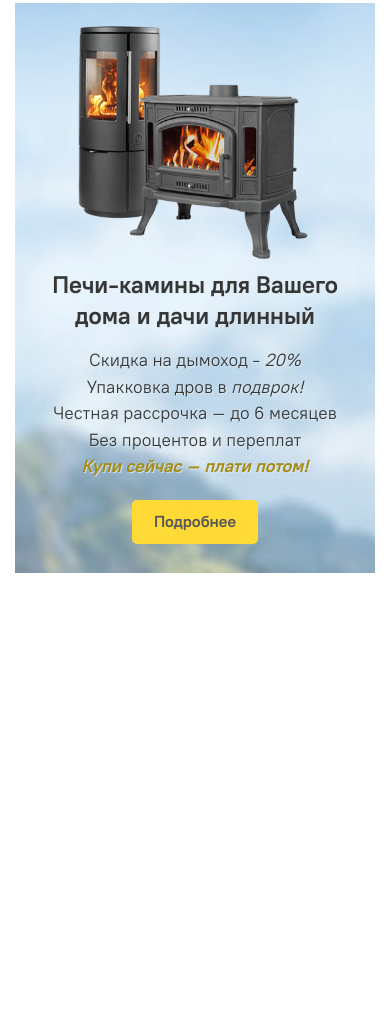
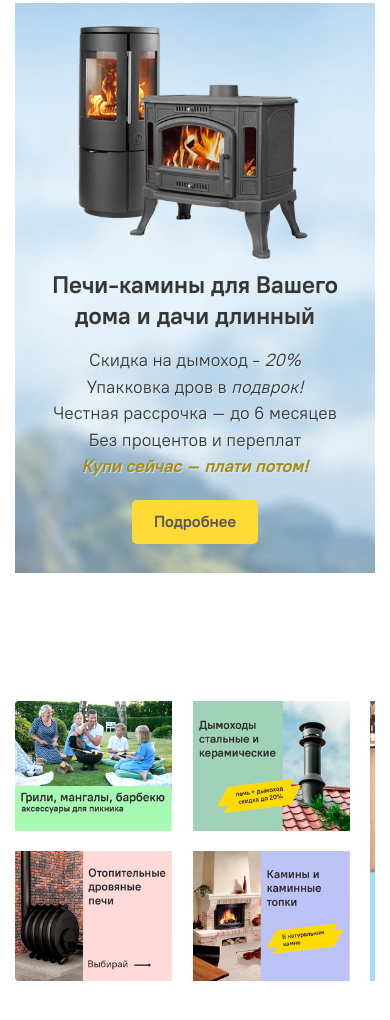
Before and after one commit to voland700/_teplo-marin, a website: page app/index.html in a window 390 px wide. Shown: the part 188-1208 px from the top of the page. Drawn offline with nearby package versions, Linux system fonts and the light colour scheme; files that its build step writes are made by us from their sources; files whose address does not match are found by name.

Commit message:
add Banners

```diff
--- a/app/index.html
+++ b/app/index.html
@@ -148,11 +148,6 @@
                 </div>
             </section>
 
-
-
-
-
-
             <section class="swiper-slide slide">
                 <div class="slider_background"
                     style="background-image: url(/images/src/slider/bg_image_4.jpg); opacity: .5;"
@@ -258,7 +253,17 @@
         <div class="swiper-btn-next"><span class="icon-chevron-right-regular"></span></div>
     </div>
 </div>
-
+<div class="banners_overflow">
+    <div class="banners_wrap">
+        <div class="banner_item banner_1"><a href="#" class="banner_link"><img src="/images/src/banners/lite_250.jpg" alt="banner" class="banner_img"></a></div>
+        <div class="banner_item banner_2"><a href="#" class="banner_link"><img src="/images/src/banners/baner_bania.jpg" alt="banner" class="banner_img big"></a></div>
+        <div class="banner_item banner_3"><a href="#" class="banner_link"><img src="/images/src/banners/grili.jpg" alt="banner" class="banner_img"></a></div>
+        <div class="banner_item banner_4"><a href="#" class="banner_link"><img src="/images/src/banners/xhemny.jpg" alt="banner" class="banner_img"></a></div>
+        <div class="banner_item banner_5"><a href="#" class="banner_link"><img src="/images/src/banners/otopit_250.jpg" alt="banner" class="banner_img"></a></div>
+        <div class="banner_item banner_6"><a href="#" class="banner_link"><img src="/images/src/banners/kaminy_250.jpg" alt="banner" class="banner_img"></a></div>
+        <div class="banner_item banner_7"><a href="#" class="banner_item"><img src="/images/src/banners/pos_250.jpg" alt="banner" class="banner_img"></a></div>
+    </div>
+</div>
 
 
 
--- a/app/styles/sass/blocks/_slider.sass
+++ b/app/styles/sass/blocks/_slider.sass
@@ -4,6 +4,7 @@
     grid-template-columns: 3fr 9fr
     grid-template-rows: 500px
     gap: 2rem
+    margin-bottom: 8rem
 .left_menu
     display: flex
     flex-direction: column
--- /dev/null
+++ b/app/styles/sass/blocks/banners.sass
@@ -0,0 +1,96 @@
+.banners_wrap
+    display: grid
+    grid-template-columns: 1fr 1fr  1fr 1fr 1fr
+    grid-template-rows: 200px 200px
+    gap: 20px
+    box-sizing: border-box
+    border: none
+    border-radius: 4px
+    overflow: hidden
+    grid-template-areas:  "banner_1 banner_2 banner_2 banner_3 banner_4" "banner_5 banner_2 banner_2 banner_6 banner_7"
+
+.banner_1
+    grid-area: banner_1
+
+.banner_2
+    grid-area: banner_2
+
+.banner_3
+    grid-area: banner_3
+
+.banner_4
+    grid-area: banner_4
+.banner_5
+    grid-area: banner_5
+
+.banner_6
+    grid-area: banner_6
+.banner_7
+    grid-area: banner_7
+
+.banner_item
+    position: relative
+
+.banner_link
+    display: block
+    position: absolute
+    inset: 0
+    text-decoration: none
+    color: $textcolor
+    overflow: hidden
+
+.banner_img
+    object-fit: cover
+    max-width: 100%
+    max-height: 100%
+
+
+@media (max-width: 1400px)
+    .banners_wrap
+        grid-template-rows: 161px 161px
+    .banner_img
+        width: 206px
+        height: 161px
+    .banner_img.big
+        width: 432px
+        height: 342px
+
+@media (max-width: 1200px)
+    .banners_wrap
+        grid-template-rows: 140px 140px
+    .banner_img
+        width: 170px
+        height: 140px
+    .banner_img.big
+        width: 360px
+        height: 300px
+
+@media (max-width: 992px)
+    .banners_wrap
+        grid-template-columns: 1fr 1fr  1fr 1fr
+        grid-template-rows: 130px 130px
+        grid-template-areas: "banner_3 banner_4 banner_2 banner_2" "banner_5 banner_6 banner_2 banner_2"
+
+    .banner_item.banner_1,
+    .banner_item.banner_7
+        display: none
+    .banner_img
+        width: 157px
+        height: 130px
+    .banner_img.big
+        width: 335px
+        height: 280px
+
+@media (max-width: 768px)
+    .banners_overflow
+        overflow-x: scroll
+        scrollbar-width: thin
+        scrollbar-color: $accent $bg_light
+    .banners_wrap
+        width: 868px
+        grid-template-columns: 1fr 1fr  1fr 1fr 1fr
+        grid-template-areas: "banner_3 banner_4 banner_2 banner_2 banner_1" "banner_5 banner_6 banner_2 banner_2 banner_7"
+        margin-bottom: .75rem
+    .banner_item.banner_1,
+    .banner_item.banner_7
+        display: block
```
Also changed, not shown: app/css/app.min.css, app/images/dist/banners/baner_bania.jpg (added), app/images/dist/banners/grili.jpg (added), app/images/dist/banners/kaminy_250.jpg (added), app/images/dist/banners/lite_250.jpg (added), app/images/dist/banners/lite_250_top.jpg (added), app/images/dist/banners/otopit_250.jpg (added), app/images/dist/banners/otopit_250_2.jpg (added), app/images/dist/banners/pos_250.jpg (added), app/images/dist/banners/xhemny.jpg (added), app/images/src/banners/baner_bania.jpg (added), app/images/src/banners/grili.jpg (added), app/images/src/banners/kaminy_250.jpg (added), app/images/src/banners/lite_250.jpg (added), 4 more files.
